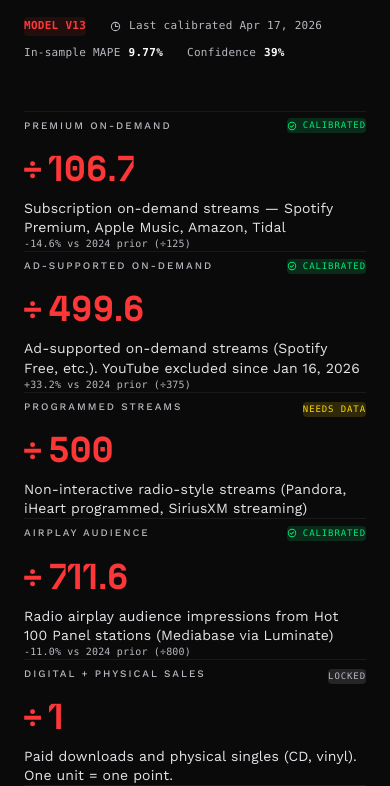
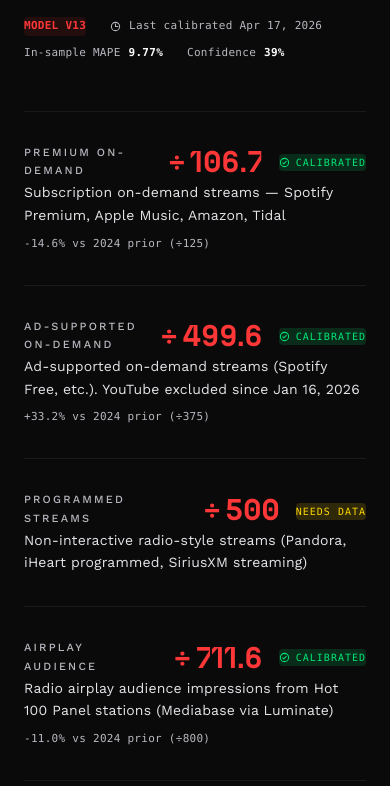
Before and after one commit to geoffshames/chart-control, a Next.js app: page / in a window 390 px wide. Shown: the part 4260-5046 px from the top of the page. Built offline with nearby package versions, Linux system fonts and the light colour scheme.

Commit message:
Methodology: stack description below each divisor row for breathing room

```diff
--- a/src/components/Methodology.tsx
+++ b/src/components/Methodology.tsx
@@ -119,6 +119,27 @@
             const diff = row.divisor - row.prior;
             const diffPct = row.prior > 0 ? (diff / row.prior) * 100 : 0;
             const hasDrift = Math.abs(diffPct) >= 0.5;
+
+            const StatusPill = ({ compact = false }: { compact?: boolean }) => {
+              const size = compact ? 'text-[9px] px-2 py-1' : 'text-[10px] px-2.5 py-1';
+              if (row.status === 'calibrated') return (
+                <span className={`inline-flex items-center gap-1.5 font-mono font-medium tracking-[0.1em] uppercase rounded bg-[#00E676]/15 text-[#00E676] ${size}`}>
+                  <CheckCircle size={compact ? 10 : 11} weight="bold" />
+                  Calibrated
+                </span>
+              );
+              if (row.status === 'prior') return (
+                <span className={`inline-flex items-center gap-1.5 font-mono font-medium tracking-[0.1em] uppercase rounded bg-[#FFD600]/15 text-[#FFD600] ${size}`}>
+                  Needs Data
+                </span>
+              );
+              return (
+                <span className={`inline-flex items-center gap-1.5 font-mono font-medium tracking-[0.1em] uppercase rounded bg-[#B8B8C0]/15 text-[#B8B8C0] ${size}`}>
+                  Locked
+                </span>
+              );
+            };
+
             return (
               <motion.div
                 key={row.source}
@@ -126,74 +147,32 @@
                 whileInView={{ opacity: 1, x: 0 }}
                 viewport={{ once: true, amount: 0.1 }}
                 transition={{ duration: 0.4, delay: idx * 0.05 }}
-                className="py-6 md:py-7"
+                className="py-8 md:py-10"
               >
-                {/* Mobile: stacked.  Desktop: 4-col grid */}
-                <div className="flex flex-col gap-3 md:grid md:grid-cols-[1.3fr_140px_2.5fr_auto] md:gap-8 md:items-center">
-                  {/* Mobile: label + status on one row | Desktop: label in col 1 */}
-                  <div className="flex items-center justify-between md:block">
-                    <div className="text-[10px] md:text-[12px] tracking-[0.2em] uppercase text-[#B8B8C0] font-medium">
+                {/* Top row: label | divisor | pill (3-col flex layout, always horizontal) */}
+                <div className="flex items-center gap-4 md:gap-8 mb-3 md:mb-4">
+                  <div className="flex-1 min-w-0 text-[11px] md:text-[13px] tracking-[0.2em] uppercase text-[#B8B8C0] font-medium">
                     {row.source}
                   </div>
-                    {/* Status pill shows on mobile here, hidden on desktop (rendered later) */}
-                    <div className="md:hidden">
-                      {row.status === 'calibrated' && (
-                        <span className="inline-flex items-center gap-1.5 text-[9px] font-mono font-medium tracking-[0.1em] uppercase px-2 py-1 rounded bg-[#00E676]/15 text-[#00E676]">
-                          <CheckCircle size={10} weight="bold" />
-                          Calibrated
-                        </span>
-                      )}
-                      {row.status === 'prior' && (
-                        <span className="inline-flex items-center gap-1.5 text-[9px] font-mono font-medium tracking-[0.1em] uppercase px-2 py-1 rounded bg-[#FFD600]/15 text-[#FFD600]">
-                          Needs Data
-                        </span>
-                      )}
-                      {row.status === 'locked' && (
-                        <span className="inline-flex items-center gap-1.5 text-[9px] font-mono font-medium tracking-[0.1em] uppercase px-2 py-1 rounded bg-[#B8B8C0]/15 text-[#B8B8C0]">
-                          Locked
-                        </span>
-                      )}
-                    </div>
-                  </div>
-
-                  {/* Divisor — big on both views */}
                   <div
-                    className="text-4xl md:text-3xl font-bold font-mono tabular-nums text-[#FD3737] leading-none"
+                    className="text-3xl md:text-4xl font-bold font-mono tabular-nums text-[#FD3737] leading-none whitespace-nowrap"
                     style={{ fontFamily: "'N27', sans-serif" }}
                   >
                     &divide; {row.divisor.toFixed(row.divisor < 10 ? 0 : 1).replace(/\.0$/, '')}
                   </div>
-
-                  {/* Description */}
-                  <div className="text-sm text-[#E4E4E9] leading-snug">
+                  <div className="shrink-0">
+                    <StatusPill />
+                  </div>
+                </div>
+                {/* Description row: full width, muted, breathing room */}
+                <div className="text-sm md:text-[15px] text-[#E4E4E9] leading-relaxed max-w-3xl">
                   {row.description}
                   {hasDrift && (
-                      <span className="block text-[10px] text-[#B8B8C0] mt-1 font-mono">
+                    <span className="block text-[11px] text-[#B8B8C0] mt-2 font-mono tracking-wide">
                       {diffPct > 0 ? '+' : ''}
                       {diffPct.toFixed(1)}% vs 2024 prior (&divide;{row.prior.toFixed(0)})
                     </span>
                   )}
-                  </div>
-
-                  {/* Desktop-only status pill column (mobile pill rendered above) */}
-                  <div className="hidden md:block md:justify-self-end">
-                    {row.status === 'calibrated' && (
-                      <span className="inline-flex items-center gap-1.5 text-[10px] font-mono font-medium tracking-[0.1em] uppercase px-2.5 py-1 rounded bg-[#00E676]/15 text-[#00E676]">
-                        <CheckCircle size={11} weight="bold" />
-                        Calibrated
-                      </span>
-                    )}
-                    {row.status === 'prior' && (
-                      <span className="inline-flex items-center gap-1.5 text-[10px] font-mono font-medium tracking-[0.1em] uppercase px-2.5 py-1 rounded bg-[#FFD600]/15 text-[#FFD600]">
-                        Needs Data
-                      </span>
-                    )}
-                    {row.status === 'locked' && (
-                      <span className="inline-flex items-center gap-1.5 text-[10px] font-mono font-medium tracking-[0.1em] uppercase px-2.5 py-1 rounded bg-[#B8B8C0]/15 text-[#B8B8C0]">
-                        Locked
-                      </span>
-                    )}
-                  </div>
                 </div>
               </motion.div>
             );
```
Lines whose indentation alone changed are shown as unchanged.
